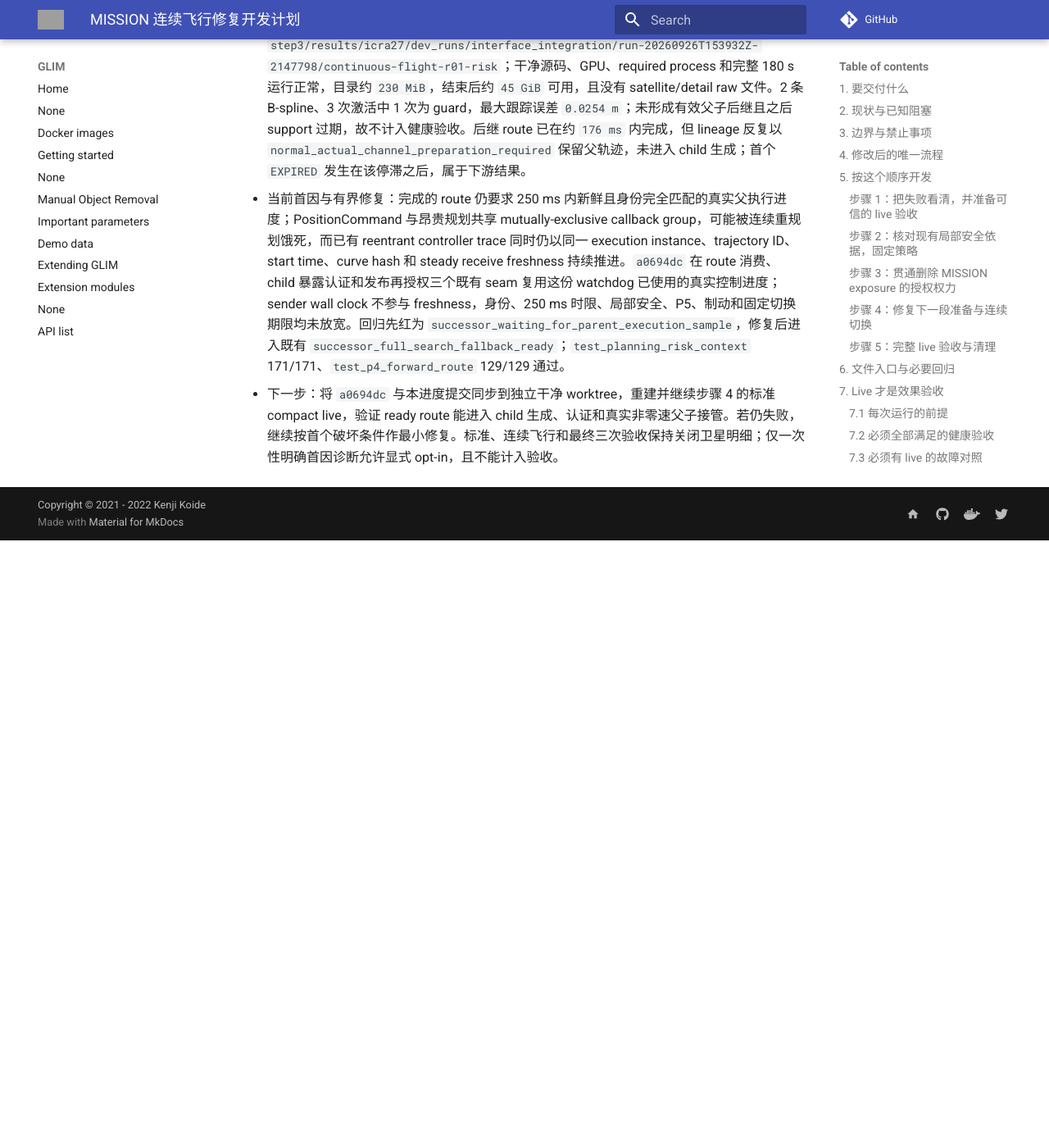
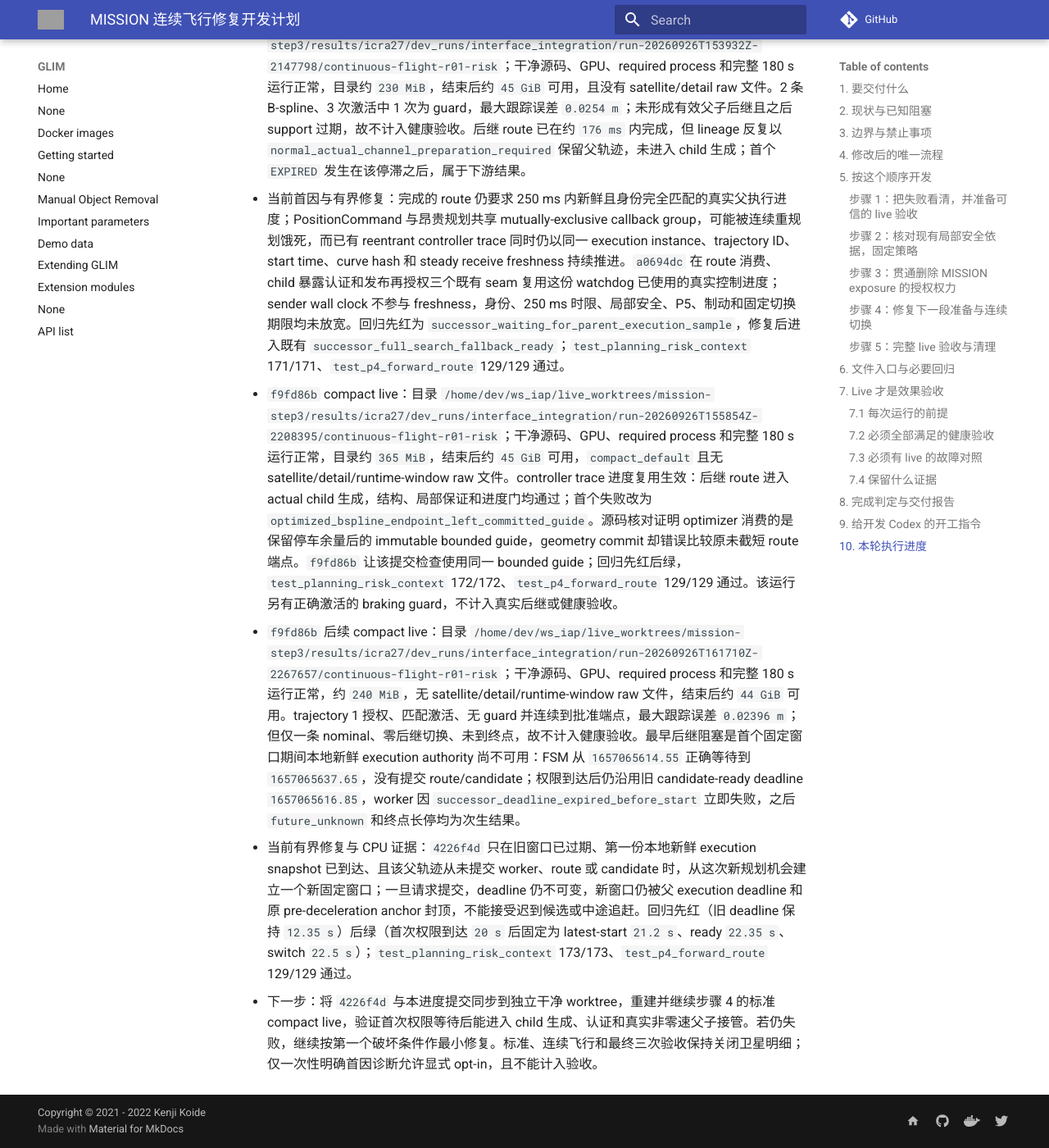
Before and after one commit to Printeger/iap, an MkDocs documentation site: the page built from docs/icra27/MISSION_CONTINUOUS_FLIGHT_IMPLEMENTATION_PLAN.md, in a window 1280 px wide and 1400 px high, scrolled down 22144 px. Shown: the whole window at 82% size. Built offline with MkDocs 1.6.1 and Material for MkDocs 9.7.7, drawn with Linux system fonts in a browser that asks for light colours; nearby versions of some CDN libraries; comment, search, counter and statistics services are not loaded; before the commit the page ends 22803 px from its top, so only the background shows below that; grey boxes are pictures that could not be loaded.

Commit message:
docs(icra27): record successor authority wait

```diff
--- a/docs/icra27/MISSION_CONTINUOUS_FLIGHT_IMPLEMENTATION_PLAN.md
+++ b/docs/icra27/MISSION_CONTINUOUS_FLIGHT_IMPLEMENTATION_PLAN.md
@@ -255,7 +255,7 @@
 
 ## 10. 本轮执行进度
 
-- 提交：步骤 1 为 `83fddbc`、`9f27a05`、`f6761b8`、`784d3d3`、`a4a35e9`、`30426ac`、`ffc118b`；步骤 2 为 `a751d5f`、`641b3ad`；步骤 3 为 `93bd62c`；步骤 4 当前到 `a0694dc`（完整因果提交链见下述逐次 live 记录）；磁盘与证据策略为 `64f6764`、`b772ed9`（均基于计划提交 `e675443`）。用户历史文件 `docs/whatsnext.md` 保持未跟踪、未修改。
+- 提交：步骤 1 为 `83fddbc`、`9f27a05`、`f6761b8`、`784d3d3`、`a4a35e9`、`30426ac`、`ffc118b`；步骤 2 为 `a751d5f`、`641b3ad`；步骤 3 为 `93bd62c`；步骤 4 当前到 `4226f4d`（完整因果提交链见下述逐次 live 记录）；磁盘与证据策略为 `64f6764`、`b772ed9`（均基于计划提交 `e675443`）。用户历史文件 `docs/whatsnext.md` 保持未跟踪、未修改。
 - 完成项：步骤 1 已补全 optimizer/refinement/manager/FSM 首因，continuous-flight analyzer 已拒绝 guard 伪后继、身份或父子链不符、零速切换、命令断流、required process 提前退出、短程停车、终点悬停不足和未由 odom 穿越四叉。步骤 2 已确认生产路径统一复用 `LocalMotionAssurance`/`LocalClearanceEvaluator` 且必要输入缺失时 fail closed；森林配置仍为 tracking `0.15 m`、safety margin `0.20 m`、surface `0.02 m`、`uncalibrated_default_v1`，故后续证据只适用于仿真/开发，不能冒充部署标定。步骤 3 已移除 MISSION exposure 的独立拒绝/制动权并保留真实风险诊断和排序；STRICT、局部净空、support/freshness、身份、动力学与制动门不变。
 - 失败首因：基线轨迹 5 为 `SUCCESSOR_CURVE_PREPARATION_FAILED` 且旧 detail 泄漏初始化占位；轨迹 9 为 P5 重复累计 prior episode 后 exposure braking。原始证据：`results/icra27/dev_runs/interface_integration/run-20260926T050049Z-450628/full-r01-risk/exports/planner_p4_risk_astar_debug.csv.execution_events.csv` 及同目录 `stdout.log`。步骤 3 干净 live 已证明旧 exposure 不再制动，但第一 actual B-spline 因 `local_clearance_margin_not_positive` 被硬局部门拒绝，下一冻结通道又继承失败候选的 `HOLD_REQUIRED`，故未首航；`bspline_count=0` 和零位移是结果，不是首因。
 - live 证据：步骤 3 使用独立 worktree/build/install，在 `93bd62c78b6dc7af731b25c6e2a71794d02b14eb` 运行 180 s；GPU preflight 通过、required processes 未提前退出、launch exit 0，manifest 为 `git_worktree_clean=true`。目录：`/home/dev/ws_iap/live_worktrees/mission-step3/results/icra27/dev_runs/interface_integration/run-20260926T081255Z-633590`。该失败运行不计入最终健康三次。
@@ -311,4 +311,7 @@
 - 当前首因与有界修复：trajectory 1 发布 planning margin `+54.1887586660 mm`，对应硬余量 `104.1887586660 mm`；约 10 s 后 sample 106 在 `(-14.5265249789,1.4539848677,1.4700534533)` 遇到 current-frame 障碍 `(-14.85,2.15,1.25)`，净空 `0.7218326089 m`，相对原 `0.722 m` 硬包络为 `-0.1673910782 mm`。实测硬净空变化 `104.3561497442 mm` 已超过 `63303d3` 的半体素对角线目标，故该假设被 live 证伪；guard 2 有约 `9.985 s` lead 并正确安全接管，之后的 controller stale、停车重规划、零速/父身份异常切换均属次生。`70fecfa` 将同一 seam 的帧间表示上界改为完整体素对角线：独立 current frame 中同一物理表面可落在体素表示的相对两端，半对角线只界定单个 return 到本体素中心。生产 `0.1 m` voxel 的生成硬余量目标变为 `sqrt(3)*0.1 + 0.005 = 0.178205 m`；最终硬包络、planning policy、runtime current-frame 复核和 guard 不变。最新 live 回归旧代码以 `-12.754 mm` 先红，修复后清障 6/6、窄走廊拒绝和最近障碍切换均通过，完整 `test_planning_risk_context` 171/171、`test_p4_forward_route` 129/129 通过。
 - `96fb4e7` compact live：目录 `/home/dev/ws_iap/live_worktrees/mission-step3/results/icra27/dev_runs/interface_integration/run-20260926T153932Z-2147798/continuous-flight-r01-risk`；干净源码、GPU、required process 和完整 180 s 运行正常，目录约 `230 MiB`，结束后约 `45 GiB` 可用，且没有 satellite/detail raw 文件。2 条 B-spline、3 次激活中 1 次为 guard，最大跟踪误差 `0.0254 m`；未形成有效父子后继且之后 support 过期，故不计入健康验收。后继 route 已在约 `176 ms` 内完成，但 lineage 反复以 `normal_actual_channel_preparation_required` 保留父轨迹，未进入 child 生成；首个 `EXPIRED` 发生在该停滞之后，属于下游结果。
 - 当前首因与有界修复：完成的 route 仍要求 250 ms 内新鲜且身份完全匹配的真实父执行进度；PositionCommand 与昂贵规划共享 mutually-exclusive callback group，可能被连续重规划饿死，而已有 reentrant controller trace 同时仍以同一 execution instance、trajectory ID、start time、curve hash 和 steady receive freshness 持续推进。`a0694dc` 在 route 消费、child 暴露认证和发布再授权三个既有 seam 复用这份 watchdog 已使用的真实控制进度；sender wall clock 不参与 freshness，身份、250 ms 时限、局部安全、P5、制动和固定切换期限均未放宽。回归先红为 `successor_waiting_for_parent_execution_sample`，修复后进入既有 `successor_full_search_fallback_ready`；`test_planning_risk_context` 171/171、`test_p4_forward_route` 129/129 通过。
-- 下一步：将 `a0694dc` 与本进度提交同步到独立干净 worktree，重建并继续步骤 4 的标准 compact live，验证 ready route 能进入 child 生成、认证和真实非零速父子接管。若仍失败，继续按首个破坏条件作最小修复。标准、连续飞行和最终三次验收保持关闭卫星明细；仅一次性明确首因诊断允许显式 opt-in，且不能计入验收。
+- `f9fd86b` compact live：目录 `/home/dev/ws_iap/live_worktrees/mission-step3/results/icra27/dev_runs/interface_integration/run-20260926T155854Z-2208395/continuous-flight-r01-risk`；干净源码、GPU、required process 和完整 180 s 运行正常，目录约 `365 MiB`，结束后约 `45 GiB` 可用，`compact_default` 且无 satellite/detail/runtime-window raw 文件。controller trace 进度复用生效：后继 route 进入 actual child 生成，结构、局部保证和进度门均通过；首个失败改为 `optimized_bspline_endpoint_left_committed_guide`。源码核对证明 optimizer 消费的是保留停车余量后的 immutable bounded guide，geometry commit 却错误比较原未截短 route 端点。`f9fd86b` 让该提交检查使用同一 bounded guide；回归先红后绿，`test_planning_risk_context` 172/172、`test_p4_forward_route` 129/129 通过。该运行另有正确激活的 braking guard，不计入真实后继或健康验收。
+- `f9fd86b` 后续 compact live：目录 `/home/dev/ws_iap/live_worktrees/mission-step3/results/icra27/dev_runs/interface_integration/run-20260926T161710Z-2267657/continuous-flight-r01-risk`；干净源码、GPU、required process 和完整 180 s 运行正常，约 `240 MiB`，无 satellite/detail/runtime-window raw 文件，结束后约 `44 GiB` 可用。trajectory 1 授权、匹配激活、无 guard 并连续到批准端点，最大跟踪误差 `0.02396 m`；但仅一条 nominal、零后继切换、未到终点，故不计入健康验收。最早后继阻塞是首个固定窗口期间本地新鲜 execution authority 尚不可用：FSM 从 `1657065614.55` 正确等待到 `1657065637.65`，没有提交 route/candidate；权限到达后仍沿用旧 candidate-ready deadline `1657065616.85`，worker 因 `successor_deadline_expired_before_start` 立即失败，之后 `future_unknown` 和终点长停均为次生结果。
+- 当前有界修复与 CPU 证据：`4226f4d` 只在旧窗口已过期、第一份本地新鲜 execution snapshot 已到达、且该父轨迹从未提交 worker、route 或 candidate 时，从这次新规划机会建立一个新固定窗口；一旦请求提交，deadline 仍不可变，新窗口仍被父 execution deadline 和原 pre-deceleration anchor 封顶，不能接受迟到候选或中途追赶。回归先红（旧 deadline 保持 `12.35 s`）后绿（首次权限到达 `20 s` 后固定为 latest-start `21.2 s`、ready `22.35 s`、switch `22.5 s`）；`test_planning_risk_context` 173/173、`test_p4_forward_route` 129/129 通过。
+- 下一步：将 `4226f4d` 与本进度提交同步到独立干净 worktree，重建并继续步骤 4 的标准 compact live，验证首次权限等待后能进入 child 生成、认证和真实非零速父子接管。若仍失败，继续按第一个破坏条件作最小修复。标准、连续飞行和最终三次验收保持关闭卫星明细；仅一次性明确首因诊断允许显式 opt-in，且不能计入验收。
```
